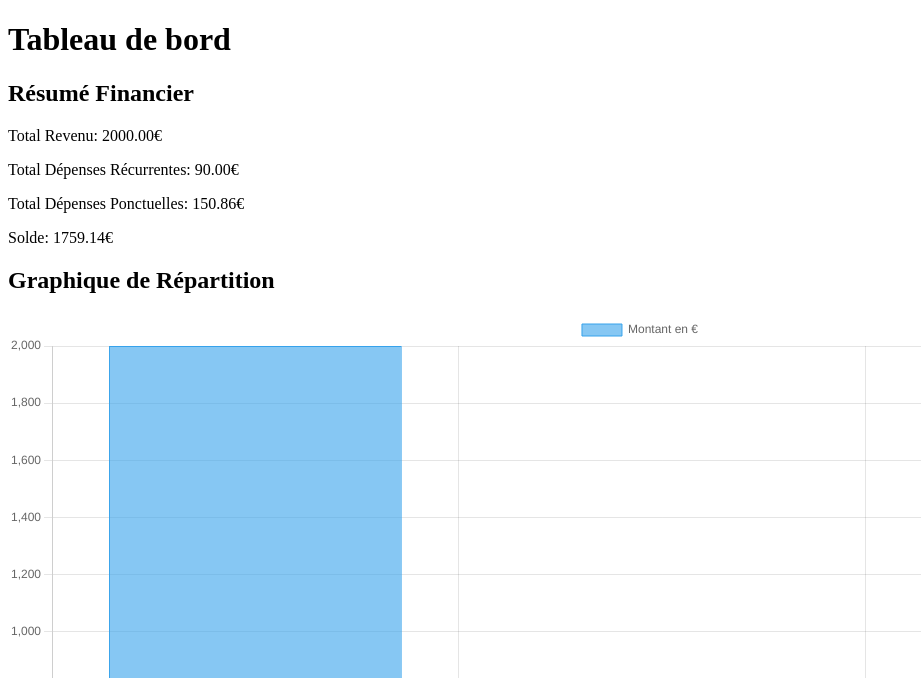
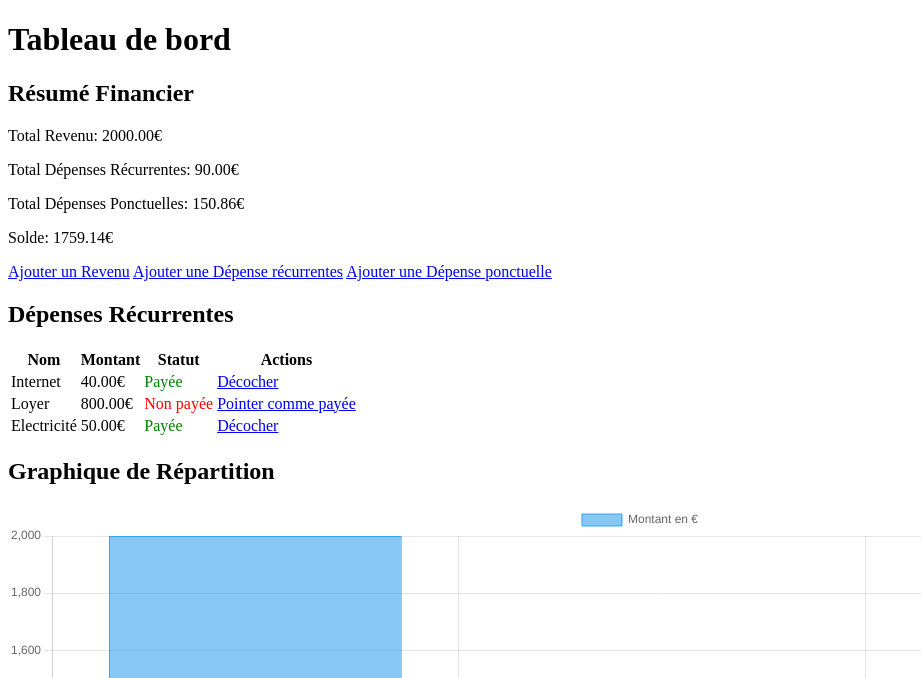
Before and after one commit to arnaudstdr/ecopilot, a Django app: page / in a window 1280 px wide. Shown: the top 678 px of the page, without its empty margins (0-921 px from the left). Run offline with Django 5.2, Linux system fonts and the light colour scheme; a user stored in the database is signed in; data comes from the database, SQL or seed files in the repository; both versions use the stored data as it was after the commit.

Commit message:
ajout pointage dépense récurrente

```diff
--- a/ecopilot/finances/templates/finances/dashboard.html
+++ b/ecopilot/finances/templates/finances/dashboard.html
@@ -15,6 +15,44 @@
 <p>Total Dépenses Récurrentes: {{ total_depenses_recurrentes }}€</p>
 <p>Total Dépenses Ponctuelles: {{ total_depenses_ponctuelles }}€</p>
 <p>Solde: {{ solde }}€</p>
+
+<div>
+    <a href="{% url 'ajout_revenu' %}" class="btn btn-primary">Ajouter un Revenu</a>
+    <a href="{% url 'ajout_depense_recurrente' %}" class="btn btn-primary">Ajouter une Dépense récurrentes</a>
+    <a href="{% url 'ajout_depense_ponctuelle' %}" class="btn btn-primary">Ajouter une Dépense ponctuelle</a>
+</div>
+
+<h2>Dépenses Récurrentes</h2>
+<table>
+    <thead>
+        <tr>
+            <th>Nom</th>
+            <th>Montant</th>
+            <th>Statut</th>
+            <th>Actions</th>
+        </tr>
+    </thead>
+    <tbody></tbody>
+        {% for depense in depenses_recurrentes %}
+        <tr>
+            <td>{{ depense.nom }}</td>
+            <td>{{ depense.montant }}€</td>
+            <td>
+                {% if depense.statut %}
+                    <span style="color: green;">Payée</span>
+                {% else %}
+                    <span style="color: red;">Non payée</span>
+                {% endif %}
+            </td>
+            <td>
+                <a href="{% url 'pointer_depense_recurrente' depense.pk %}" class="btn btn-secondary">
+                    {% if depense.statut %} Décocher {% else %} Pointer comme payée {% endif %}
+                </a>
+            </td>
+        </tr>
+        {% endfor %}
+    </tbody>
+</table>
 
 <h2>Graphique de Répartition</h2>
 <canvas id="graphDepenses" width="400" height="200"></canvas>
@@ -58,7 +96,5 @@
     });
 </script>
 
-
-
 </body>
 </html>
--- a/ecopilot/finances/urls.py
+++ b/ecopilot/finances/urls.py
@@ -6,6 +6,7 @@ urlpatterns = [
     path('revenu/ajout/', views.ajout_revenu, name='ajout_revenu'),
     path('depense_recurrente/ajout/', views.ajout_depense_recurrente, name='ajout_depense_recurrente'),
     path('depense_ponctuelle/ajout/', views.ajout_depense_ponctuelle, name='ajout_depense_ponctuelle'),
+    path('depense_recurrente/pointer/<int:pk>/', views.pointer_depense_recurrente, name='pointer_depense_recurrente'),
     path('login/', views.login_view, name='login'),
     path('signup/', views.signup, name='signup'),
 ]
--- a/ecopilot/finances/views.py
+++ b/ecopilot/finances/views.py
@@ -1,4 +1,4 @@
-from django.shortcuts import render, redirect
+from django.shortcuts import render, redirect, get_object_or_404
 from django.contrib.auth.decorators import login_required
 from .models import Revenu, DepenseRecurrente, DepensePonctuelle
 from .forms import RevenuForm, DepesneRecurrentForm, DepensePonctuelleForm, UserRegistrationForm
@@ -26,7 +26,15 @@ def dashboard(request):
         'total_depenses_ponctuelles': total_depenses_ponctuelles,
         'solde': solde
     }
-    return render(request, 'finances/dashboard.html', context)
+    return render(request, 'finances/dashboard.html', {
+        'revenus': revenus,
+        'depenses_recurrentes': depenses_recurrentes,
+        'depenses_ponctuelles': depenses_ponctuelles,
+        'total_revenu': total_revenu,
+        'total_depenses_recurrentes': total_depenses_recurrentes,
+        'total_depenses_ponctuelles': total_depenses_ponctuelles,
+        'solde': solde
+    })
 
 @login_required
 def ajout_revenu(request):
@@ -70,6 +78,13 @@ def ajout_depense_ponctuelle(request):
 
     return render(request, 'finances/ajout_depense_ponctuelle.html', {'form': form})
 
+@login_required
+def pointer_depense_recurrente(request, pk):
+    depense = get_object_or_404(DepenseRecurrente, pk=pk, utilisateur=request.user)
+    depense.statut = not depense.statut
+    depense.save()
+    return redirect('dashboard')
+
 def login_view(request):
     if request.method == 'POST':
         form = AuthenticationForm(request, data=request.POST)
```
Also changed, not shown: ecopilot/db.sqlite3.
